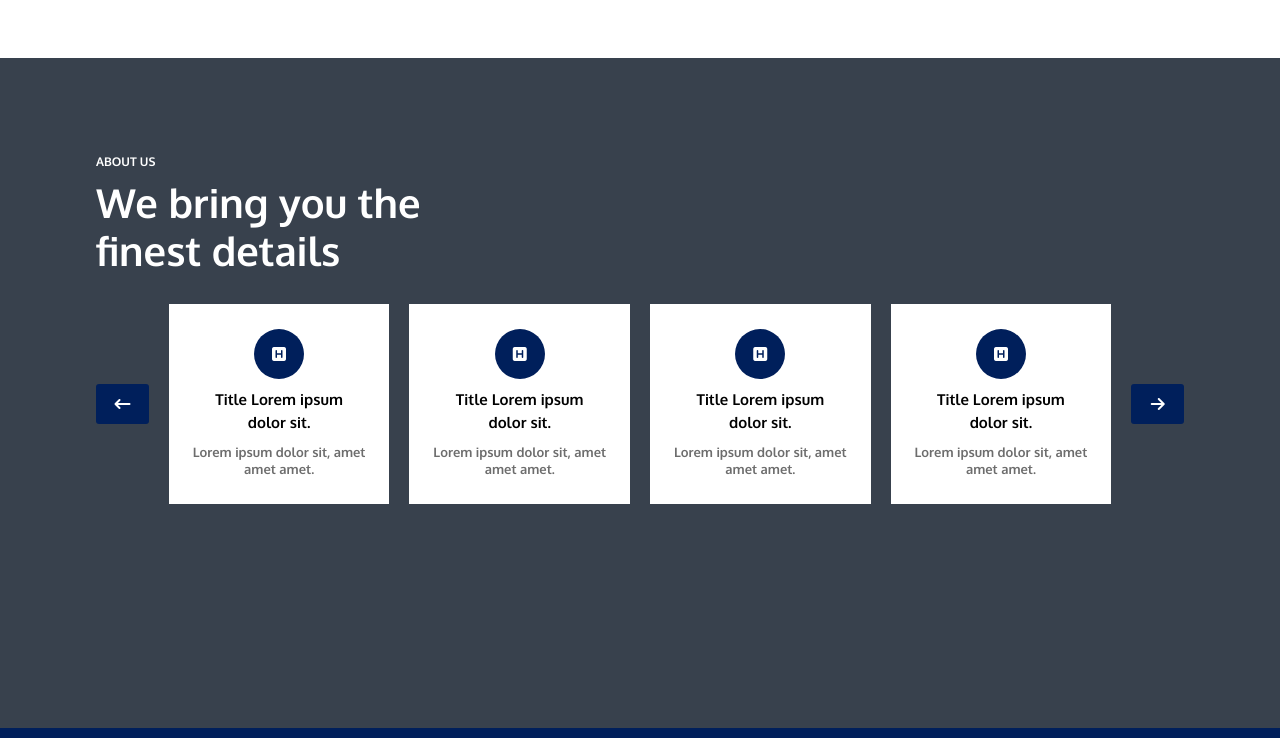
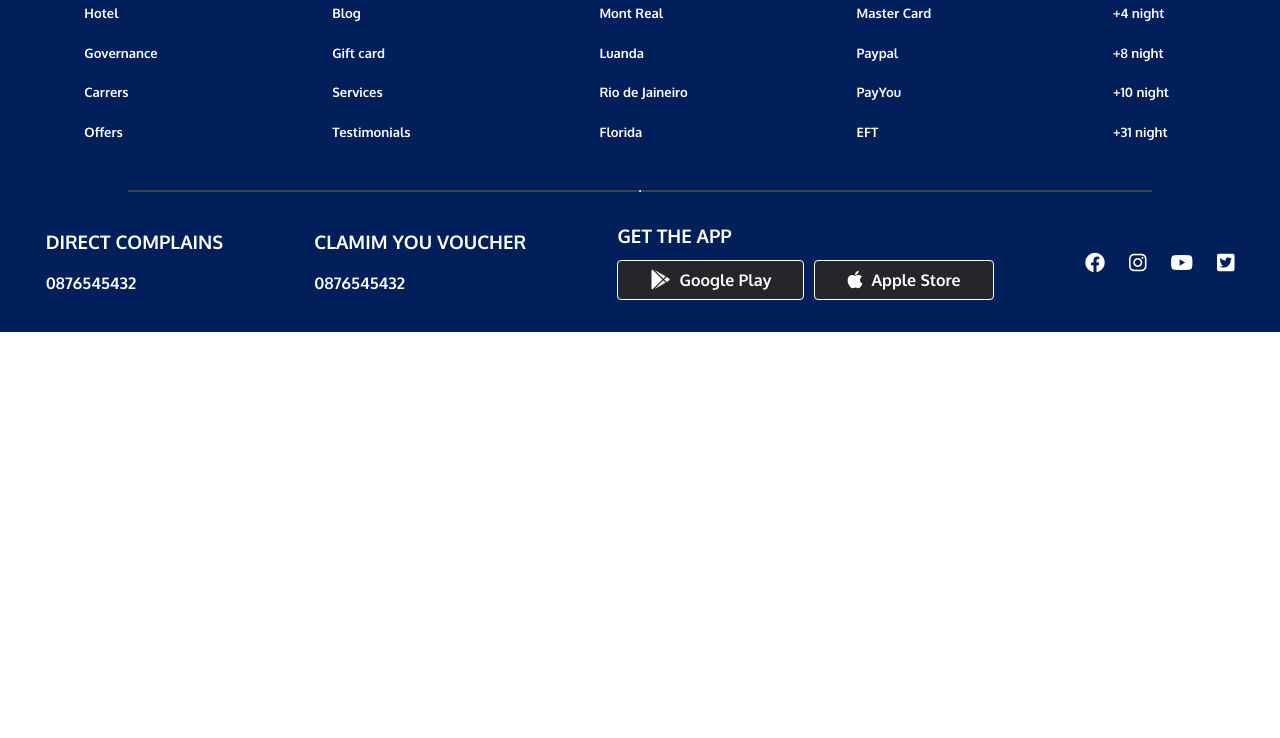
Before and after one commit to Pinto1232/HotelManagement, a website: page about.html in a window 1280 px wide. Shown: the part 2062-2800 px from the top of the page. After the commit the page ends 2394 px from the top, so only its background shows below. Drawn offline with Linux system fonts and the light colour scheme.

Commit message:
commit code

```diff
--- a/Styles/about.css
+++ b/Styles/about.css
@@ -1,5 +1,5 @@
 .about_banner-image {
-  height: 472px;
+  height: 355px;
 }
 
 
--- a/about.html
+++ b/about.html
@@ -171,7 +171,7 @@
 
 
      <!--carousel -->
-     <section class="section_card_holder">
+    <!-- <section class="section_card_holder">
         <div class="container">
             <div class="content_text">
                 <h3 class="tiny_title">About us</h3>
@@ -179,31 +179,7 @@
             </div>
             <div class="card_block_main">
                 <span><i class="fa-solid fa-arrow-left-long"></i></span>
-                <!-- Card -->
-                <div class="card_block">
-                    <div class="icons">
-                        <i class="fa-solid fa-square-h"></i>
-                    </div>
-                    <h3>Title Lorem ipsum dolor sit.</h3>
 
-                    <p>
-                        Lorem ipsum dolor sit, amet amet amet.
-                    </p>
-                </div>
-
-                <!-- Card -->
-                <div class="card_block">
-                    <div class="icons">
-                        <i class="fa-solid fa-square-h"></i>
-                    </div>
-                    <h3>Title Lorem ipsum dolor sit.</h3>
-
-                    <p>
-                        Lorem ipsum dolor sit, amet amet amet.
-                    </p>
-                </div>
-
-                <!-- Card -->
                 <div class="card_block">
                     <div class="icons">
                         <i class="fa-solid fa-square-h"></i>
@@ -216,7 +192,31 @@
                 </div>
 
 
-                <!-- Card -->
+                <div class="card_block">
+                    <div class="icons">
+                        <i class="fa-solid fa-square-h"></i>
+                    </div>
+                    <h3>Title Lorem ipsum dolor sit.</h3>
+
+                    <p>
+                        Lorem ipsum dolor sit, amet amet amet.
+                    </p>
+                </div>
+
+
+                <div class="card_block">
+                    <div class="icons">
+                        <i class="fa-solid fa-square-h"></i>
+                    </div>
+                    <h3>Title Lorem ipsum dolor sit.</h3>
+
+                    <p>
+                        Lorem ipsum dolor sit, amet amet amet.
+                    </p>
+                </div>
+
+
+
                 <div class="card_block">
                     <div class="icons">
                         <i class="fa-solid fa-square-h"></i>
@@ -230,7 +230,7 @@
                 <span><i class="fa-solid fa-arrow-right"></i></span>
             </div>
         </div>
-    </section>
+    </section> -->
     <!-- End carousel -->
 
 
```
